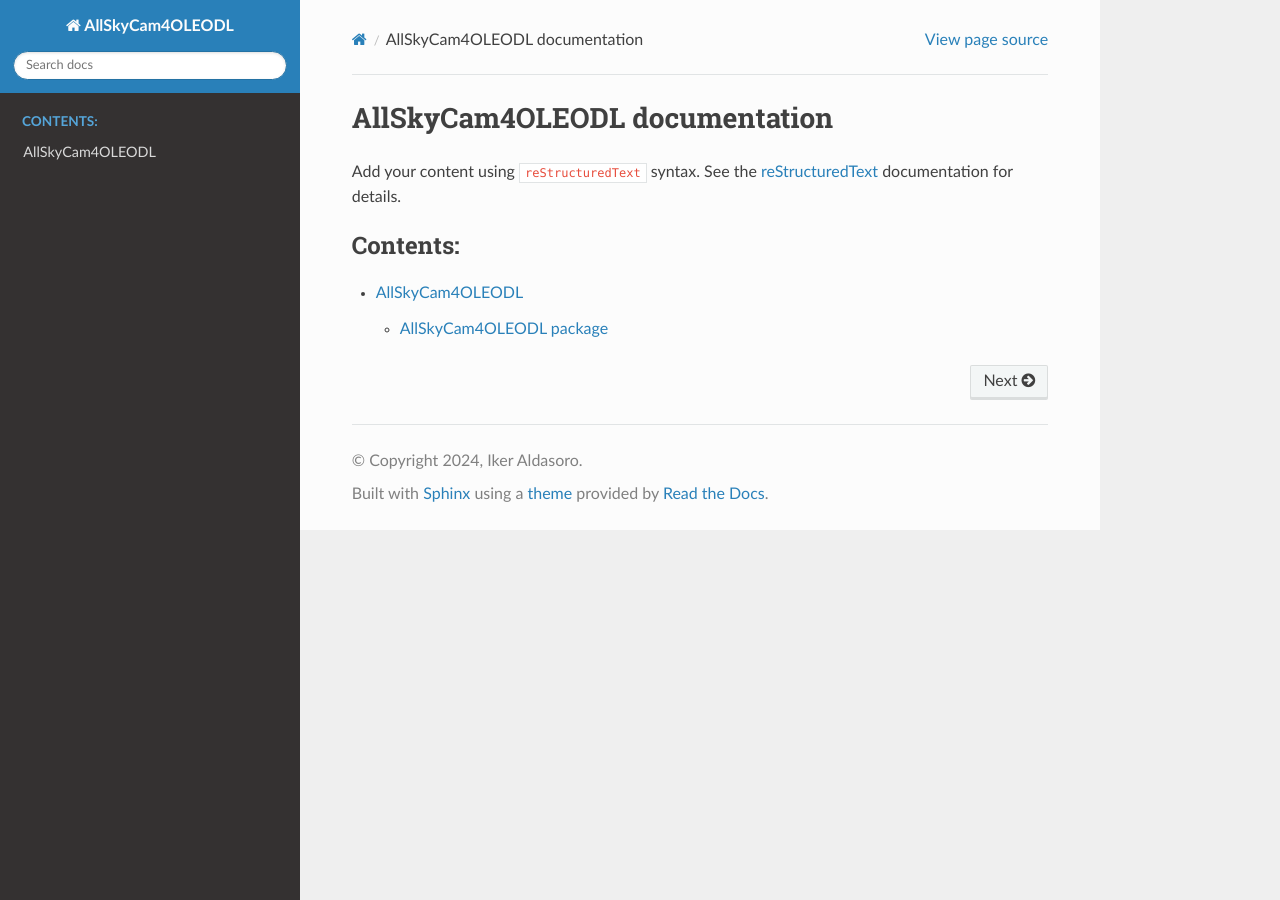
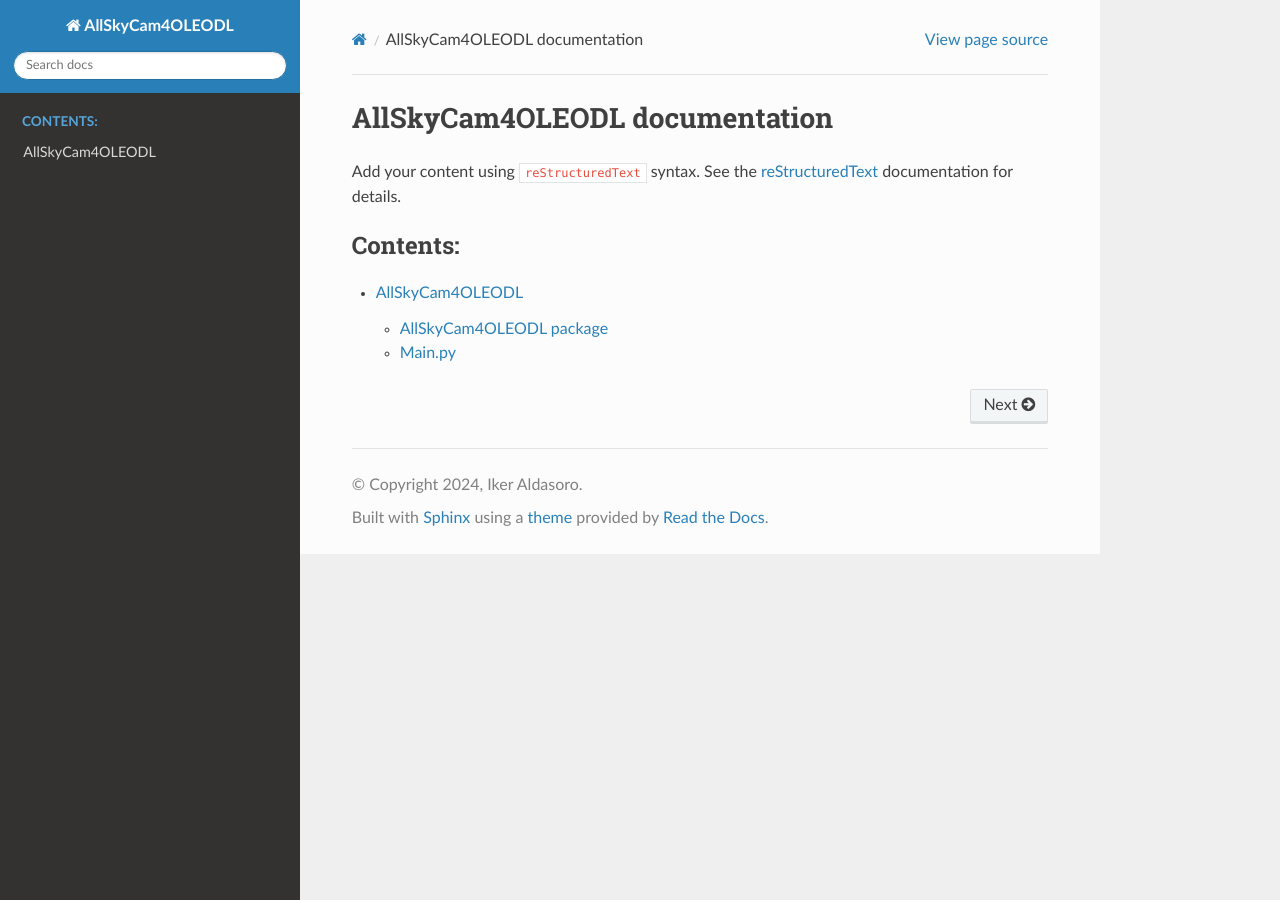
Before and after one commit to Ikerald/AllSkyCam4OLEODL, a Sphinx documentation site: the page built from docs/source/index.rst, in a window 1280 px wide. Built offline with Sphinx 7.4.7 and the Read the Docs theme 2.0.0, drawn with Linux system fonts in a browser that asks for light colours.

Commit message:
third commit

```diff
--- a/docs/source/AllSkyCam4OLEODL.rst
+++ b/docs/source/AllSkyCam4OLEODL.rst
@@ -57,8 +57,9 @@ AllSkyCam4OLEODL.printer module
    :undoc-members:
    :show-inheritance:
 
-main.py
--------
+
+Main.py
+========================
 
 .. automodule:: main
    :members:
```
Also changed, not shown: 10 other files.
